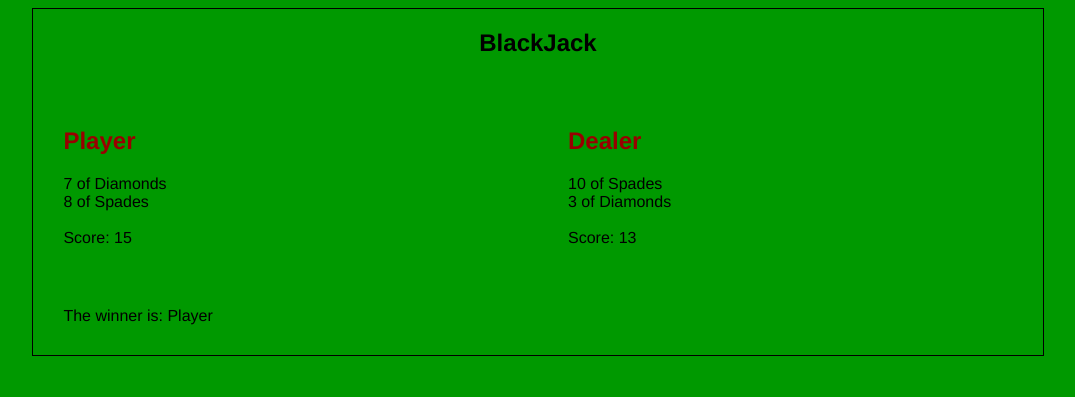
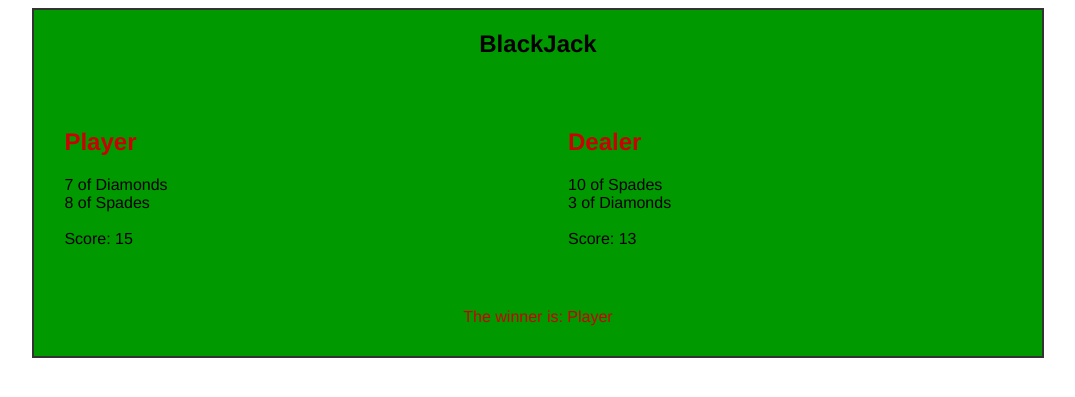
Before and after one commit to robings/BlackJack, a PHP site: page / in a window 1280 px wide. Shown: the top 397 px of the page, without its empty margins (102-1177 px from the left). Run offline with PHP 8.4, Linux system fonts and the light colour scheme.

Commit message:
made card table

```diff
--- a/index.php
+++ b/index.php
@@ -73,12 +73,12 @@ $dealerHandScore = $deckOfCards[1]['score'] + $deckOfCards[3]['score'];
 function buildPageDisplay($playerHandParam, $playerScoreParam, $dealerHandParam, $dealerScoreParam) {
     echo '<style>';
     echo '* { box-sizing: border-box; }';
-    echo 'html { font-family: "Helvetica Neue", sans-serif; background-color: #009900}';
+    echo 'html { font-family: "Helvetica Neue", sans-serif; }';
     echo 'h1 { text-align: center; }';
-    echo 'section { width: 80%; margin: 0 auto; overflow: auto; border: 1px solid #000; }';
+    echo 'section { background-color: #009900; width: 80%; margin: 0 auto; overflow: auto; border: 2px solid #333333; }';
     echo 'section div { float: left; padding: 30; width: 50%}';
-    echo 'section div.winner { width: 100%; }';
-    echo 'h2 { color: #990000; }';
+    echo 'section div.winner { width: 100%; color: #CC0000; text-align: center; }';
+    echo 'h2 { color: #CC0000; }';
     echo '</style>';
 
     echo '<section>';
```
